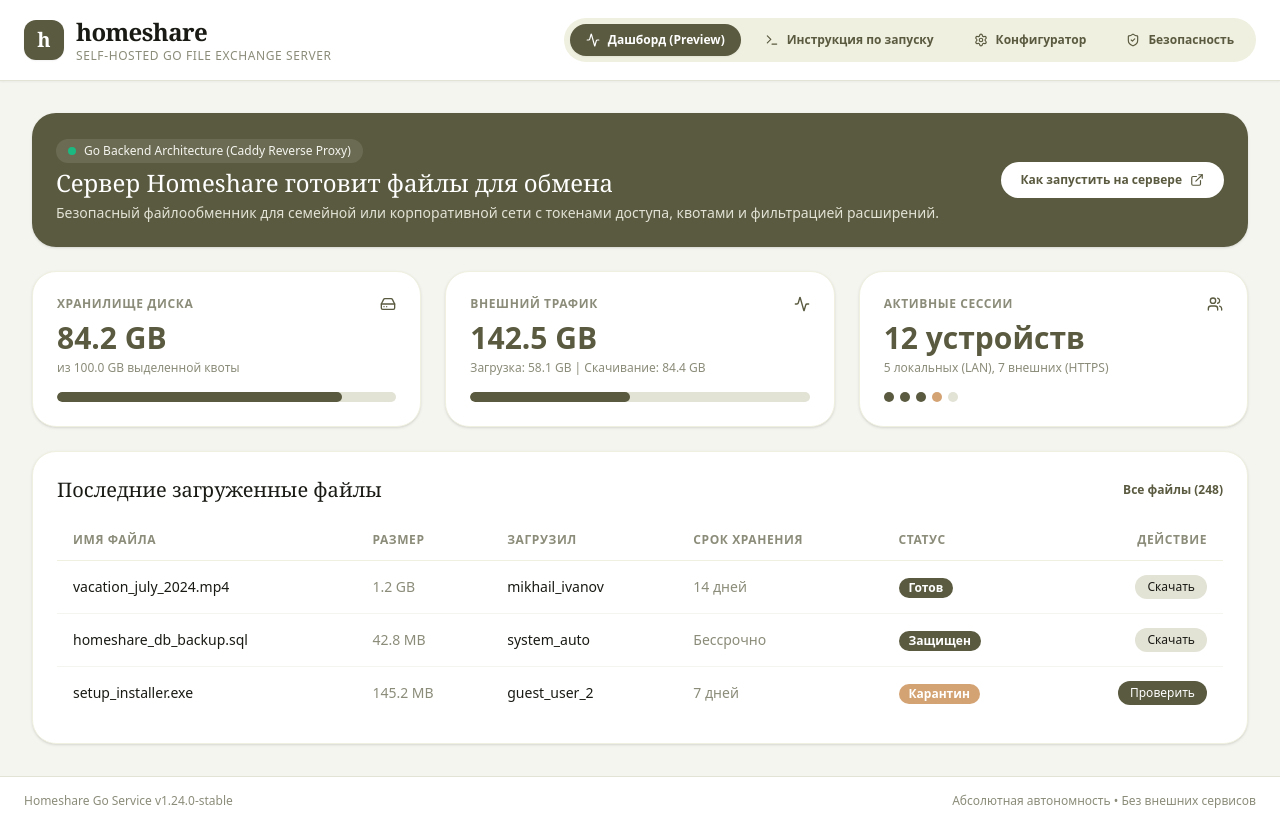
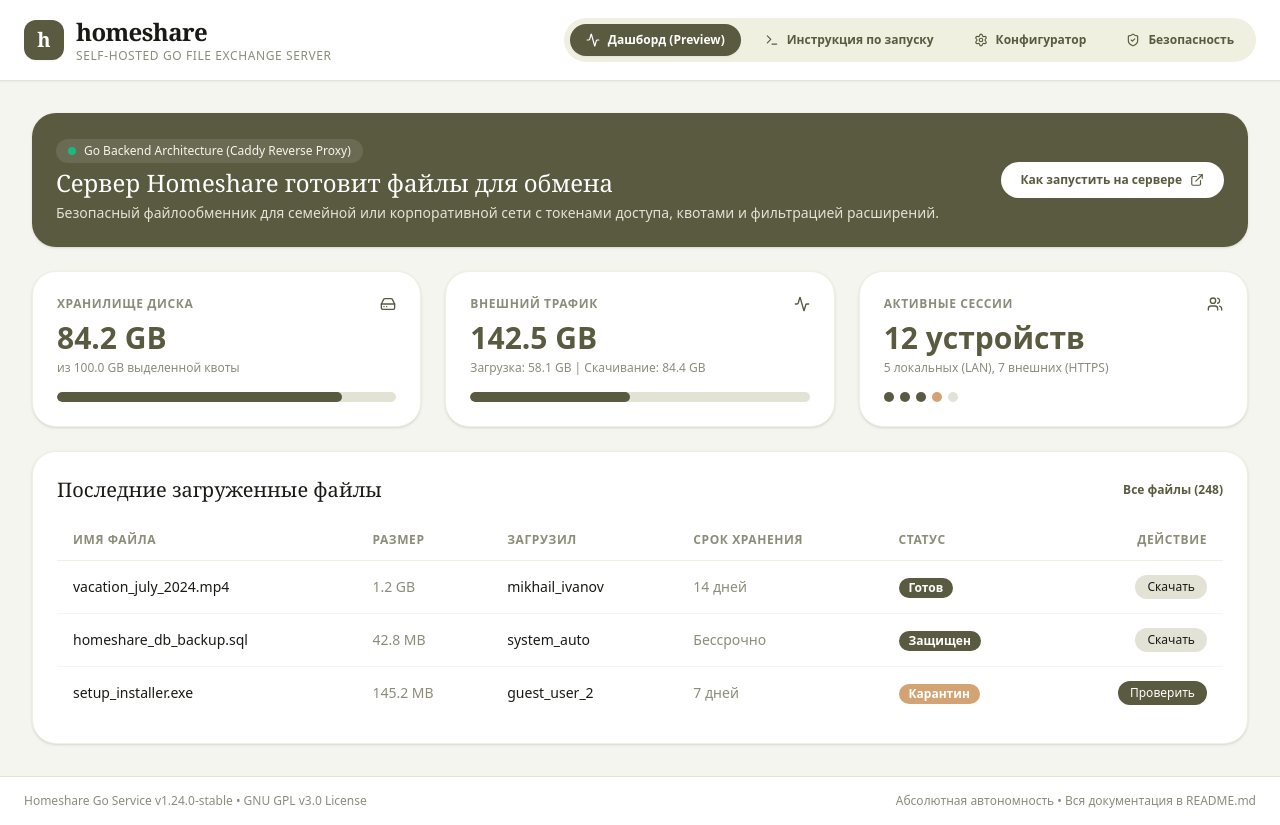
Before and after one commit to Nekorosu/Lares, a React (Vite) app: page / in a window 1280 px wide. Built offline with nearby package versions, Linux system fonts and the light colour scheme.

Commit message:
chore: add GNU GPL v3.0 license and update footer
Added the full GNU GPL v3.0 license to the project and updated the application footer to reflect the licensing and point users toward the README for documentation.

```diff
--- a/src/App.tsx
+++ b/src/App.tsx
@@ -597,8 +597,8 @@ files.yourdomain.com {
 
       {/* Footer */}
       <footer className="bg-white border-t border-[#e2e2d5] py-4 px-6 text-center text-xs text-[#8c8c7a] flex flex-col sm:flex-row justify-between items-center gap-2">
-        <span>Homeshare Go Service v1.24.0-stable</span>
-        <span>Абсолютная автономность • Без внешних сервисов</span>
+        <span>Homeshare Go Service v1.24.0-stable • GNU GPL v3.0 License</span>
+        <span>Абсолютная автономность • Вся документация в README.md</span>
       </footer>
     </div>
   );
```
Also changed, not shown: 2 other files (tests, documents, lock files or other folders).
